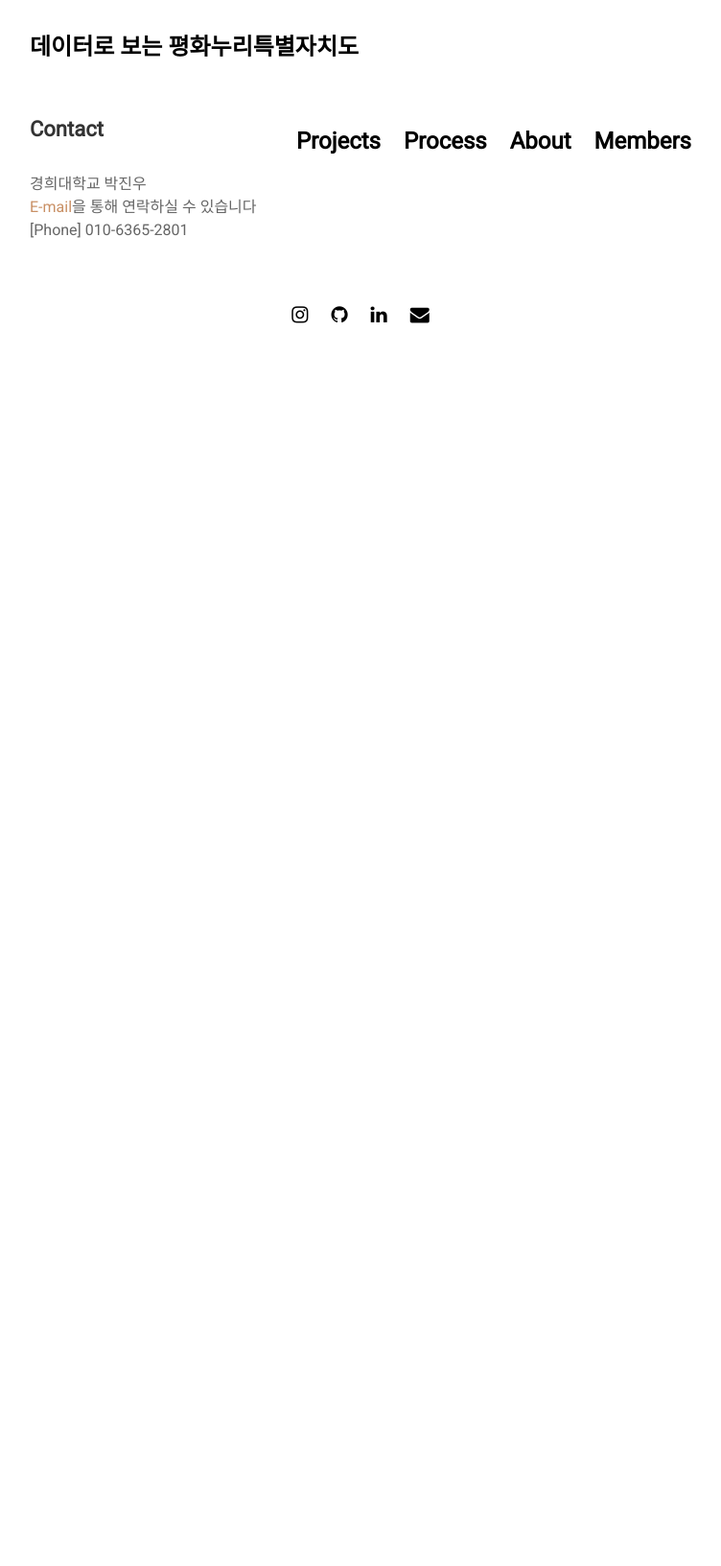
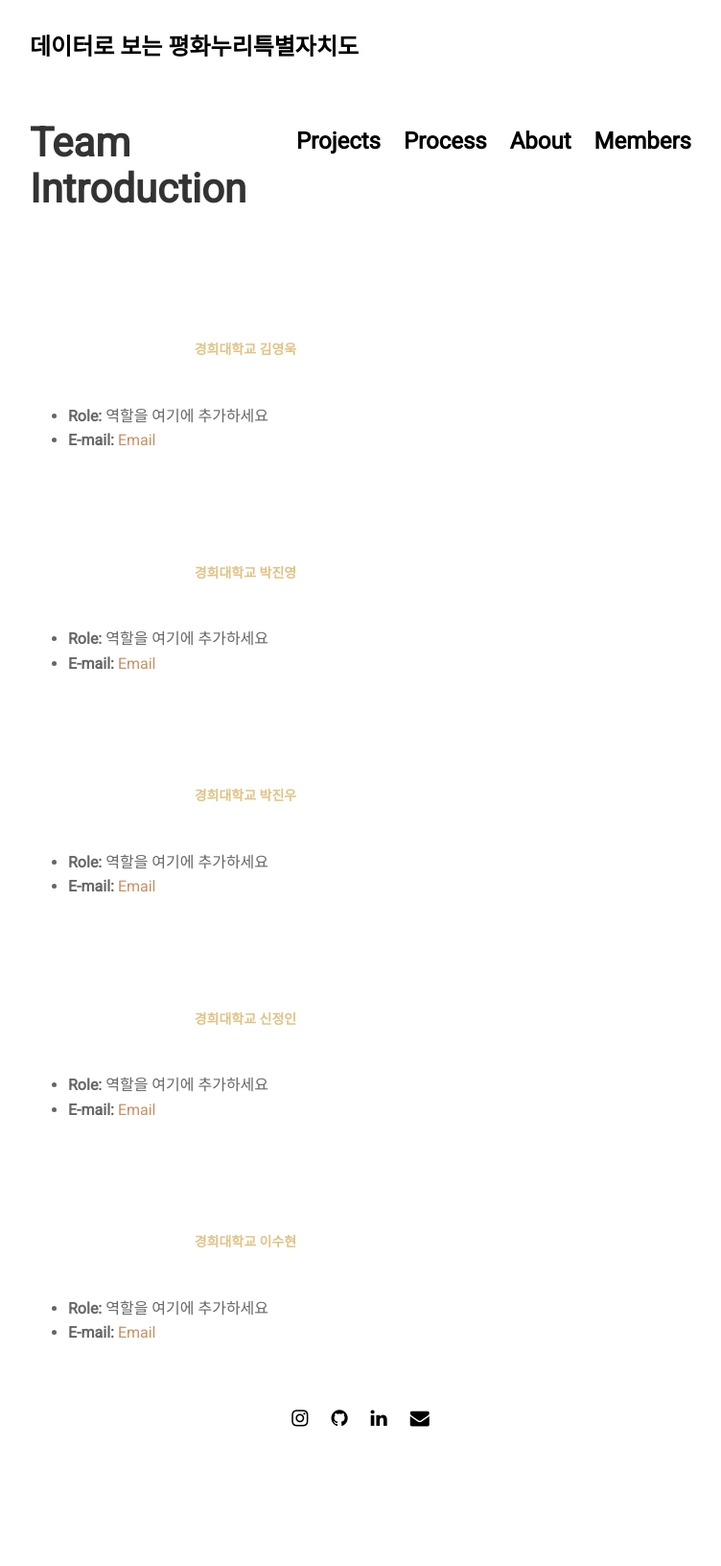
Before and after one commit to jinuew/SICM2002-6, a Jekyll site: the page built from pages/contact.md, in a window 1280 px wide. Shown: the whole page at 96% size, without its empty margins (264-1016 px from the left). Built offline with Jekyll 4.4.1, drawn with Linux system fonts in a browser that asks for light colours; nearby versions of some CDN libraries; before the commit the page ends 900 px from its top, so only the background shows below that.

Commit message:
Update contact.md

```diff
--- a/pages/contact.md
+++ b/pages/contact.md
@@ -4,7 +4,24 @@ title: Contact
 permalink: /contact
 ---
 
-#### Contact
-경희대학교 박진우<br>
-[E-mail](mailto:p_jinwoo98@naver.com)을 통해 연락하실 수 있습니다<br>
-[Phone] 010-6365-2801
+## Team Introduction
+
+### 경희대학교 김영욱
+- **Role:** 역할을 여기에 추가하세요
+- **E-mail:** [Email](mailto:your_email@example.com)
+
+### 경희대학교 박진영
+- **Role:** 역할을 여기에 추가하세요
+- **E-mail:** [Email](mailto:your_email@example.com)
+
+### 경희대학교 박진우
+- **Role:** 역할을 여기에 추가하세요
+- **E-mail:** [Email](mailto:p_jinwoo98@naver.com)
+
+### 경희대학교 신정인
+- **Role:** 역할을 여기에 추가하세요
+- **E-mail:** [Email](mailto:your_email@example.com)
+
+### 경희대학교 이수현
+- **Role:** 역할을 여기에 추가하세요
+- **E-mail:** [Email](mailto:your_email@example.com)
```
